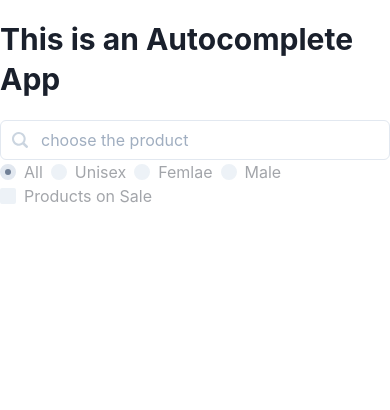
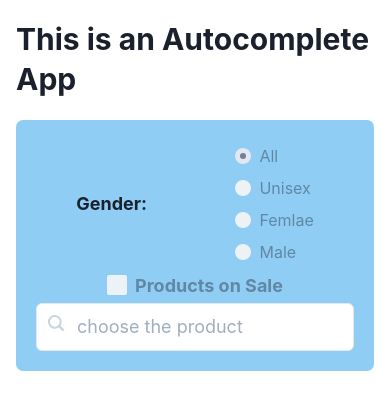
Before and after one commit to marzzy/Autocomplete, a React (Create React App) app: page / in a window 390 px wide. Shown: the top 410 px of the page. Built offline with nearby package versions, Linux system fonts and the light colour scheme; no server answers.

Commit message:
style: Improve responsive design and styles

```diff
--- a/src/App.tsx
+++ b/src/App.tsx
@@ -20,14 +20,16 @@ function App() {
   } = useCardsData();
 
   return (
-    <Box maxW="960px" m="auto">
+    <Box maxW="960px" m="auto" px="4">
       <Header />
-      <Input onChange={onSearchValueChange} />
-      <Filters
-        onSalePriceFilterToggle={onSalePriceFilterToggle}
-        onGenderFilter={onGenderFilter}
-        isDisable={!isCardsAvailable}
-      />
+      <Box bg="blue.200" p="5" borderRadius="7">
+        <Filters
+          onSalePriceFilterToggle={onSalePriceFilterToggle}
+          onGenderFilter={onGenderFilter}
+          isDisable={!isCardsAvailable}
+        />
+        <Input onChange={onSearchValueChange} />
+      </Box>
       {isLoading && <Loading />}
       {isCardsAvailable && <Cards data={searchResult} />}
       {isNotFound && <p>not found</p>}
--- a/src/components/Cards/AdditionalImages.tsx
+++ b/src/components/Cards/AdditionalImages.tsx
@@ -1,13 +1,17 @@
 import { Flex } from '@chakra-ui/react';
 import Image from 'components/Image';
 
-function AdditionalImages(props : {additional_image_link: string, title: string}) {
-  const { additional_image_link, title } = props;
-  const imagesSrcs = additional_image_link.split(',');
+type AdditionalImagesPropsTypes = {
+  additionalImageLink: string, title: string, isSecoundryColor: boolean
+};
+
+function AdditionalImages(props : AdditionalImagesPropsTypes) {
+  const { additionalImageLink, title, isSecoundryColor } = props;
+  const imagesSrcs = additionalImageLink.split(',');
 
   if (imagesSrcs && imagesSrcs.length > 0) {
     return (
-      <Flex bg="gray.100" p="3">
+      <Flex p="3" bg={isSecoundryColor ? 'gray.50' : 'blue.100'}>
         {imagesSrcs.map((src) => (
           <Image src={src} alt={title} />
         ))}
--- a/src/components/Cards/Card.tsx
+++ b/src/components/Cards/Card.tsx
@@ -1,5 +1,5 @@
 import { useState } from 'react';
-import { CardData } from 'types/cardData';
+import { CardDataPropsType } from 'types/cardData';
 import {
   Box, Heading, Flex, Text, Spacer,
 } from '@chakra-ui/react';
@@ -8,9 +8,9 @@ import GenderSvg from './Gender';
 import Price from './Price';
 import AdditionalImages from './AdditionalImages';
 
-function Card(props: CardData) {
+function Card(props: CardDataPropsType) {
   const {
-    title, gtin, gender, price, sale_price, image_link, additional_image_link,
+    title, gtin, gender, price, sale_price, image_link, additional_image_link, isSecoundryColor,
   } = props;
   const [isShowMore, setIsShowMoreValue] = useState(false);
 
@@ -19,9 +19,14 @@ function Card(props: CardData) {
   }
 
   return (
-    <Box borderTop="1px solid" borderColor="gray.300" pt="4">
-      <Flex onClick={toggleDisplayMore} className="pointer" pb="4">
-        <Flex align="center" mx={3}>
+    <Box borderTop="3px solid" borderColor="gray.300" pt="4" bg={isSecoundryColor ? 'white' : 'blue.50'}>
+      <Flex
+        onClick={toggleDisplayMore}
+        className="pointer"
+        pb="4"
+        direction={{ base: 'column', sm: 'row' }}
+      >
+        <Flex align="center" mx={3} direction={{ base: 'column', sm: 'row' }}>
           <Box boxSize="90px">
             <Image
               src={image_link}
@@ -29,7 +34,7 @@ function Card(props: CardData) {
             />
           </Box>
           <Box mx={3}>
-            <Flex align="center">
+            <Flex align="center" my="2">
               <GenderSvg gender={gender} />
               <Heading as="h2" size="sm">{title}</Heading>
             </Flex>
@@ -37,10 +42,14 @@ function Card(props: CardData) {
           </Box>
         </Flex>
         <Spacer />
-        <Text alignSelf="end" color="gray.500" fontSize="xs">{gtin}</Text>
+        <Text alignSelf="end" color="gray.500" fontSize="xs" mt="2" me="2">{gtin}</Text>
       </Flex>
       {isShowMore && (
-        <AdditionalImages additional_image_link={additional_image_link} title={title} />
+        <AdditionalImages
+          title={title}
+          isSecoundryColor={isSecoundryColor}
+          additionalImageLink={additional_image_link}
+        />
       )}
     </Box>
   );
--- a/src/components/Cards/Price.tsx
+++ b/src/components/Cards/Price.tsx
@@ -7,7 +7,7 @@ function Price(props: PricePropsType) {
   const { price, sale_price } = props;
 
   return (
-    <Flex align="center">
+    <Flex align="center" my="2">
       <Text>
         {`price${' '}:${' '}`}
       </Text>
--- a/src/components/Cards/index.tsx
+++ b/src/components/Cards/index.tsx
@@ -23,13 +23,13 @@ function Cards(props: {data: CardData[][]}) {
   }
 
   return (
-    <Box my="5">
+    <Box mb="5">
       <SimpleGrid columns={1} spacing={0}>
-        {data[currentPageIndex].map((item: CardData) => (
-          <Card {...item} key={item.gtin} />
+        {data[currentPageIndex].map((item: CardData, index) => (
+          <Card {...item} isSecoundryColor={!!(index % 2)} key={item.gtin} />
         ))}
       </SimpleGrid>
-      <Flex justify="center">
+      <Flex justify="center" wrap="wrap">
         {totalPages > 0 && [...Array(totalPages)].map((_, index) => (
           // eslint-disable-next-line react/no-array-index-key
           <Button key={index + 1} type="button" onClick={changePage} data-page={index + 1}>
--- a/src/components/Filters/GenderFilterBox.tsx
+++ b/src/components/Filters/GenderFilterBox.tsx
@@ -1,5 +1,7 @@
 import { useState } from 'react';
-import { Radio, RadioGroup, Stack } from '@chakra-ui/react';
+import {
+  Radio, RadioGroup, Stack, Flex, Text,
+} from '@chakra-ui/react';
 import { FilterGenderType } from 'types/cardData';
 
 type GenderFilterPropsType = {
@@ -17,14 +19,24 @@ function GenderFilterBox(props: GenderFilterPropsType) {
   }
 
   return (
+    <Flex
+      my="1"
+      alignItems="center"
+      justifyContent="space-around"
+      w={{ base: '100%', sm: 'auto' }}
+    >
+      <Text pe="2" fontSize="lg" fontWeight="bold">
+        Gender:
+      </Text>
       <RadioGroup onChange={handleGenderFilterChange} value={val}>
-      <Stack direction="row">
+        <Stack direction={{ base: 'column', sm: 'row' }}>
           <Radio value="all" isDisabled={isDisable}>All</Radio>
           <Radio value="unisex" isDisabled={isDisable}>Unisex</Radio>
           <Radio value="female" isDisabled={isDisable}>Femlae</Radio>
           <Radio value="male" isDisabled={isDisable}>Male</Radio>
         </Stack>
       </RadioGroup>
+    </Flex>
   );
 }
 
--- a/src/components/Filters/SalePriceFilterBox.tsx
+++ b/src/components/Filters/SalePriceFilterBox.tsx
@@ -13,7 +13,13 @@ function SalePriceFilterBox(props: SalePriceFilterPropsType) {
   }
 
   return (
-    <Checkbox isDisabled={isDisable} onChange={handleSalePriceFilterToggle}>
+    <Checkbox
+      isDisabled={isDisable}
+      onChange={handleSalePriceFilterToggle}
+      my="1"
+      size="lg"
+      fontWeight="700"
+    >
       Products on Sale
     </Checkbox>
   );
--- a/src/components/Filters/index.tsx
+++ b/src/components/Filters/index.tsx
@@ -1,3 +1,4 @@
+import { Flex, Box, Heading } from '@chakra-ui/react';
 import { FilterGenderType } from 'types/cardData';
 import GenderFilter from './GenderFilterBox';
 import SalePriceFilter from './SalePriceFilterBox';
@@ -11,7 +12,7 @@ function FilterBox(props: FilterPropsType) {
   const { onGenderFilter, onSalePriceFilterToggle, isDisable } = props;
 
   return (
-    <>
+    <Flex justifyContent="space-around" direction={{ base: 'column', sm: 'row' }} alignItems="center" wrap="wrap">
       <GenderFilter
         onGenderFilter={onGenderFilter}
         isDisable={isDisable}
@@ -20,7 +21,7 @@ function FilterBox(props: FilterPropsType) {
         isDisable={isDisable}
         onSalePriceFilterToggle={onSalePriceFilterToggle}
       />
-    </>
+    </Flex>
   );
 }
 
--- a/src/components/Input.tsx
+++ b/src/components/Input.tsx
@@ -1,5 +1,5 @@
 import {
-  Input, Stack, InputGroup, InputLeftElement,
+  Input, Flex, InputGroup, InputLeftElement,
 } from '@chakra-ui/react';
 import { Search2Icon } from '@chakra-ui/icons';
 import { ChangeEvent } from 'react';
@@ -10,16 +10,16 @@ function SearchInput(props: PropsType) {
   const { onChange } = props;
 
   return (
-    <Stack spacing={4}>
+    <Flex direction="column">
       <InputGroup>
         <InputLeftElement
           pointerEvents="none"
         >
           <Search2Icon color="gray.300" />
         </InputLeftElement>
-        <Input placeholder="choose the product" onChange={onChange} />
+        <Input placeholder="choose the product" onChange={onChange} size="lg" bg="White" />
       </InputGroup>
-    </Stack>
+    </Flex>
   );
 }
 
```
Also changed, not shown: src/types/cardData.ts (+11 -0 lines). Lines whose indentation alone changed are shown as unchanged.
